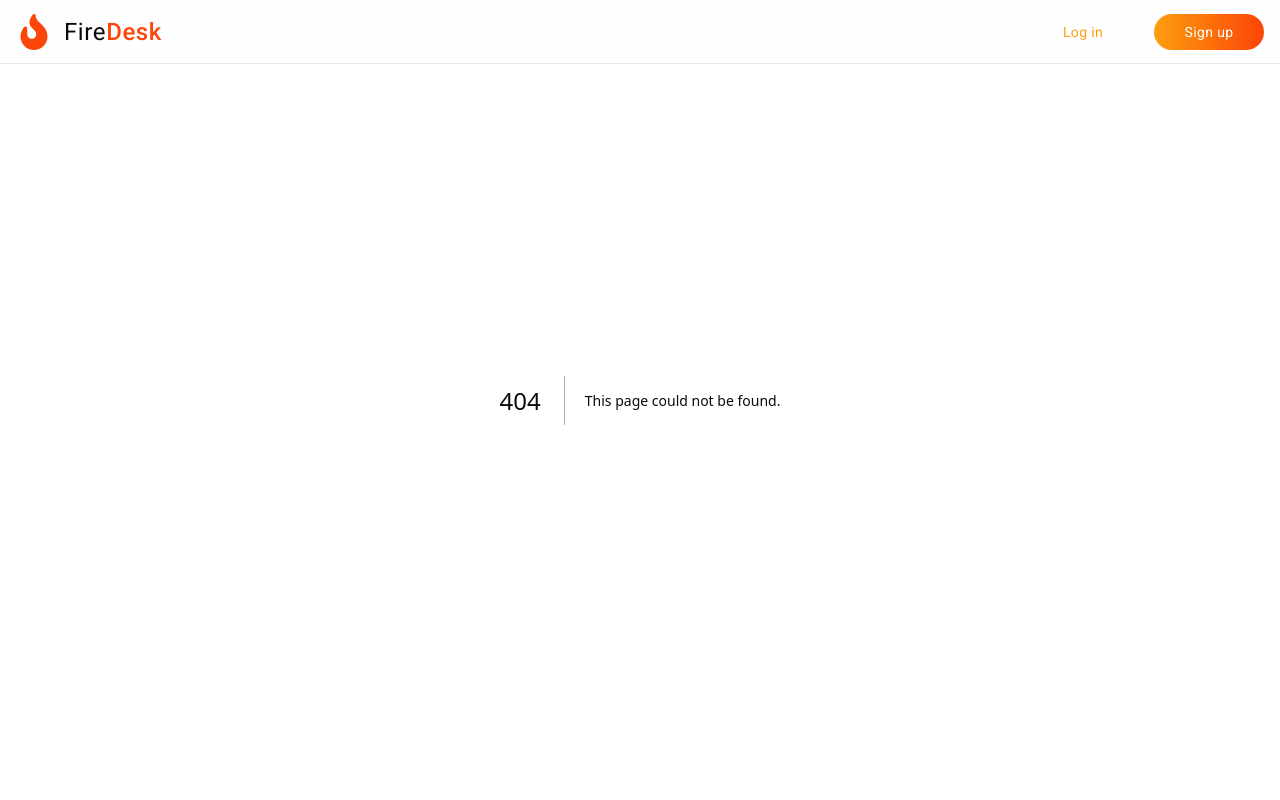
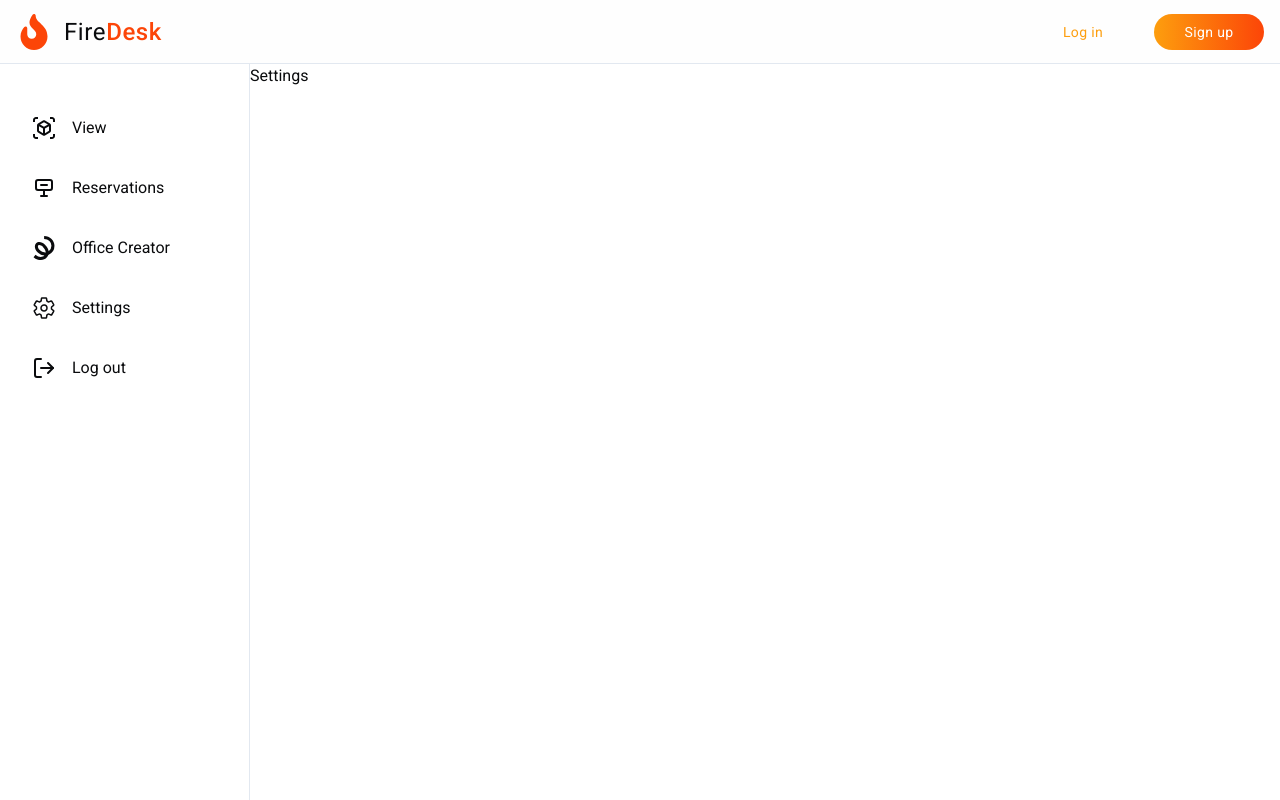
Before and after one commit to JudiJudi6/ICE-office-management-frontend, a Next.js app: page /view/settings in a window 1280 px wide. Before the commit this address had no page. Built offline with nearby package versions, Linux system fonts and the light colour scheme.

Commit message:
nav done

```diff
--- a/app/layout.tsx
+++ b/app/layout.tsx
@@ -21,6 +21,7 @@ export default function RootLayout({
 }: Readonly<{
   children: React.ReactNode;
 }>) {
+
   return (
     <html lang="en">
       <body className={roboto.className}>
@@ -34,7 +35,7 @@ export default function RootLayout({
                 Fire<span className="text-main2 font-medium">Desk</span>
               </p>
             </Link>
-            <LoginBtn isInNav={true} />
+             <LoginBtn isInNav={true} />
             <BurgerNav />
           </div>
           {children}
--- a/app/view/creator/page.tsx
+++ b/app/view/creator/page.tsx
@@ -265,7 +265,6 @@ export default function Creator(): JSX.Element {
 
   return (
     <div className="flex pt-[80px] h-screen p-4">
-      {/* <Suspense fallback={<Spinner />}> */}
       <Menu
         canvasRef={canvasRef}
         setActiveElement={setActiveElement}
--- /dev/null
+++ b/app/view/layout.tsx
@@ -0,0 +1,24 @@
+"use client";
+
+import NavMobile from "@/components/features/nav/NavMobile";
+import { usePathname } from "next/navigation";
+import React from "react";
+
+interface AppLayoutProps {
+  children: React.ReactNode;
+}
+
+export default function AppLayout({ children }: AppLayoutProps) {
+  const pathName = usePathname();
+
+  return (
+    <div className=" flex justify-start items-start">
+      {pathName !== "/view/creator" && (
+        <div className="hidden lg:block pt-16 p-4 w-[250px] h-screen border-solid border-r border-r-slate-200">
+          <NavMobile loginBtns={false} />
+        </div>
+      )}
+      <div className="overflow-x-auto flex-grow h-screen">{children}</div>
+    </div>
+  );
+}
--- /dev/null
+++ b/app/view/reservations/page.tsx
@@ -0,0 +1,7 @@
+import React from 'react'
+
+export default function Reservations() {
+  return (
+    <div className='pt-16 h-screen'>Reservations</div>
+  )
+}
--- /dev/null
+++ b/app/view/settings/page.tsx
@@ -0,0 +1,7 @@
+import React from 'react'
+
+export default function Settings() {
+  return (
+    <div className='pt-16 h-screen'>Settings</div>
+  )
+}
--- a/components/features/nav/BurgerNav.tsx
+++ b/components/features/nav/BurgerNav.tsx
@@ -6,8 +6,11 @@ import BurgerBtn from "./BurgerBtn";
 import { createPortal } from "react-dom";
 import LoginBtn from "./LoginBtn";
 import NavMobile from "./NavMobile";
+import { usePathname } from "next/navigation";
 
 export default function BurgerNav() {
+  const pathName = usePathname();
+
   const app = typeof window !== "undefined" && document.querySelector("#app");
   const [open, setOpen] = useState<boolean>(false);
   const [domReady, setDomReady] = useState(false);
@@ -52,7 +55,7 @@ export default function BurgerNav() {
   }
 
   return (
-    <div className="md600:hidden">
+    <div className={`${pathName !== "/view/creator" && "lg:hidden"}`}>
       <button
         onClick={() => setOpen((s) => !s)}
         className="flex justify-center items-center w-10 h-10 rounded-full text-xl transition-colors duration-500 m-1"
@@ -89,15 +92,19 @@ export default function BurgerNav() {
               animate={open ? { translateX: "0%" } : { translateX: "100%" }}
               initial={{ translateX: "100%" }}
               transition={{ ease: "easeInOut" }}
-              className="absolute w-full h-full z-[9] top-0 left-0  flex justify-center items-center overflow-hidden md600:hidden"
+              className={`absolute w-full h-full z-[9] top-0 left-0  flex justify-center items-center overflow-hidden ${
+                pathName !== "/view/creator" && "lg:hidden"
+              }`}
             ></motion.div>
             <motion.div
               animate={open ? { translateX: "0%" } : { translateX: "100%" }}
               initial={{ translateX: "100%" }}
               transition={{ ease: "easeInOut" }}
-              className="absolute right-0 top-0 z-[9] -translate-x-full h-full w-[280px] bg-white border-l border-l-slate-200 border-solid p-6 pt-[88px] flex flex-col md600:hidden"
+              className={`absolute right-0 top-0 z-[9] -translate-x-full h-full w-[280px] bg-white border-l border-l-slate-200 border-solid p-6 pt-[88px] flex flex-col ${
+                pathName !== "/view/creator" && "lg:hidden"
+              }`}
             >
-              <NavMobile closeNav={closeNav}/>
+              <NavMobile closeNav={closeNav} />
             </motion.div>
           </>,
           app
--- a/components/features/nav/LoginBtn.tsx
+++ b/components/features/nav/LoginBtn.tsx
@@ -1,6 +1,7 @@
-"useClient";
+"use client";
 
 import Link from "next/link";
+import { usePathname } from "next/navigation";
 import React from "react";
 
 interface LoginBtnProps {
@@ -9,9 +10,11 @@ interface LoginBtnProps {
 
 export default function LoginBtn({ isInNav }: LoginBtnProps) {
   const isAuth = false;
+  const pathName = usePathname();
 
+  if (pathName !== "/view/creator") {
     return (
-    <div className={`${isInNav ? "hidden md600:block" : ""}`}>
+      <div className={`${isInNav ? "hidden lg:block" : ""}`}>
         {isAuth ? (
           <div>username</div>
         ) : (
@@ -32,4 +35,7 @@ export default function LoginBtn({ isInNav }: LoginBtnProps) {
         )}
       </div>
     );
+  } else {
+    return null;
   }
+}
--- a/components/features/nav/NavMobile.tsx
+++ b/components/features/nav/NavMobile.tsx
@@ -1,51 +1,71 @@
-import Link from "next/link";
+"use client";
+
 import React from "react";
 import LoginBtn from "./LoginBtn";
-import { MdOutlineViewInAr } from "react-icons/md";
 import NavItem from "./NavItem";
 
+import { MdOutlineViewInAr } from "react-icons/md";
+import { TbReservedLine } from "react-icons/tb";
+import { SiSpringCreators } from "react-icons/si";
+import { IoSettingsOutline } from "react-icons/io5";
+import { FiLogOut } from "react-icons/fi";
+
 interface NavMobileProps {
-  closeNav: () => void;
+  loginBtns?: boolean;
+  closeNav?: () => void;
 }
 
-export default function NavMobile({ closeNav }: NavMobileProps) {
+export default function NavMobile({
+  closeNav,
+  loginBtns = true,
+}: NavMobileProps) {
   const isAuth = true;
 
   return (
     <div className="w-full ">
       {isAuth ? (
         <div className="w-full flex flex-col  flex-grow justify-center items-center">
-          <LoginBtn isInNav={false} />
-          <div className="mt-10 w-full flex flex-col justify-center items-center">
+          {loginBtns && <LoginBtn isInNav={false} />}
+          <div className="mt-10 w-full flex flex-col justify-center items-center gap-3">
             <NavItem
-              href="view"
+              href="/view"
               title="View"
               icon={<MdOutlineViewInAr />}
-              onClick={closeNav}
+              onClick={() => {
+                closeNav && closeNav();
+              }}
             />
             <NavItem
-              href="reservations"
+              href="/view/reservations"
               title="Reservations"
-              icon={<MdOutlineViewInAr />}
-              onClick={closeNav}
+              icon={<TbReservedLine />}
+              onClick={() => {
+                closeNav && closeNav();
+              }}
             />
             <NavItem
               href="/view/creator"
               title="Office Creator"
-              icon={<MdOutlineViewInAr />}
-              onClick={closeNav}
+              icon={<SiSpringCreators />}
+              onClick={() => {
+                closeNav && closeNav();
+              }}
             />
             <NavItem
-              href="settings"
+              href="/view/settings"
               title="Settings"
-              icon={<MdOutlineViewInAr />}
-              onClick={closeNav}
+              icon={<IoSettingsOutline />}
+              onClick={() => {
+                closeNav && closeNav();
+              }}
             />
             <NavItem
               href="/"
               title="Log out"
-              icon={<MdOutlineViewInAr />}
-              onClick={closeNav}
+              icon={<FiLogOut />}
+              onClick={() => {
+                closeNav && closeNav();
+              }}
             />
           </div>
         </div>
```
Lines whose indentation alone changed are shown as unchanged.
